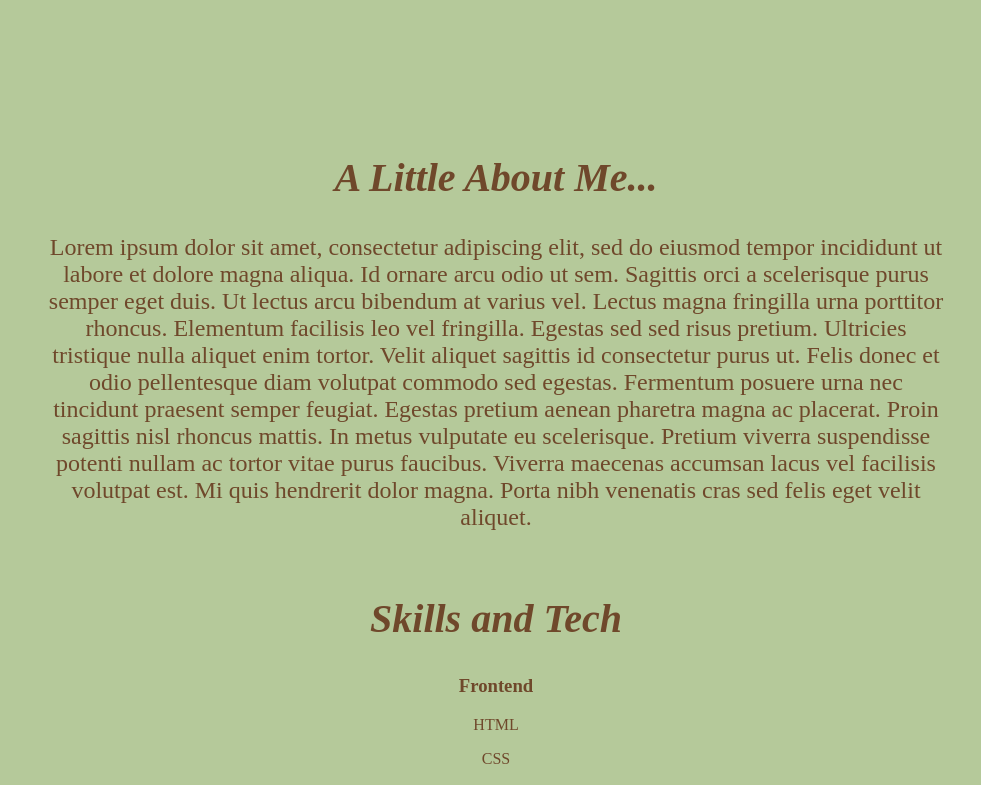
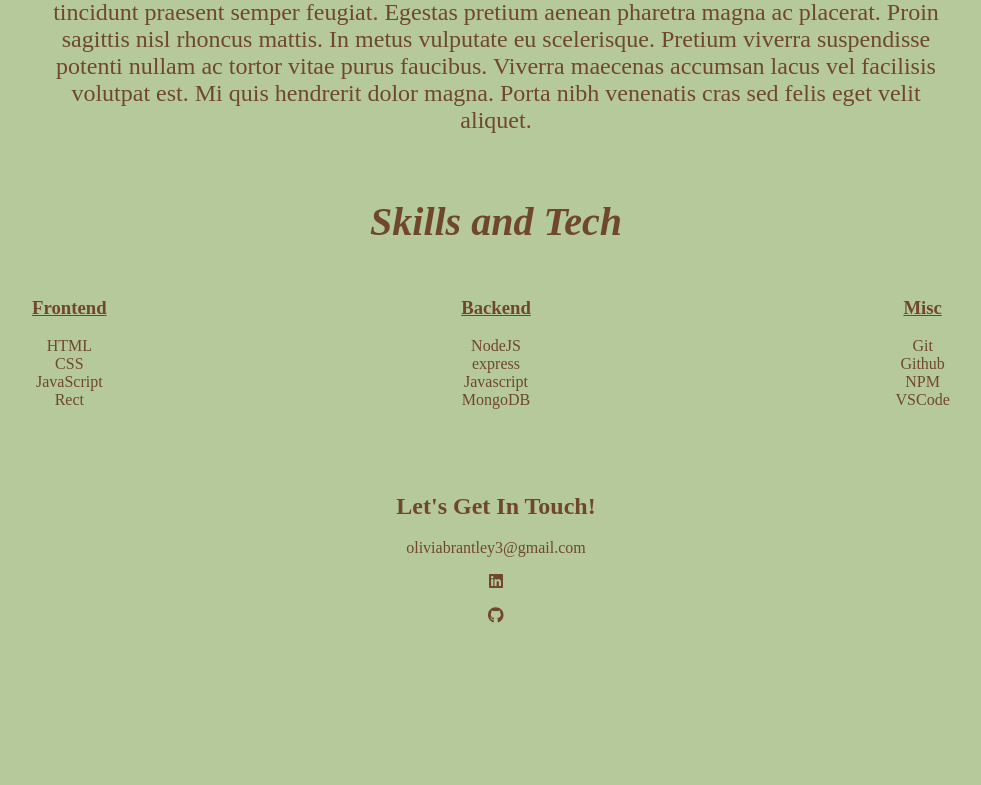
Before and after one commit to olvbrntly/personal-site, a React (Create React App) app: page / in a window 1280 px wide. Shown: the part 1151-1936 px from the top of the page, without its empty margins (144-1125 px from the left). After the commit the page ends 1792 px from the top, so only its background shows below. Built offline with nearby package versions, Linux system fonts and the light colour scheme.

Commit message:
stylesd about section

```diff
--- a/src/index.css
+++ b/src/index.css
@@ -50,7 +50,7 @@ body {
 .intro-panel{
   display:grid;
   grid-template-columns: 2fr 1fr;
- margin:auto;
+  margin:auto;
 }
 
 .intro-panel-right{
@@ -111,6 +111,9 @@ body {
 
 
  /* ---------- About Section ----------- */
+ .about{
+  margin-bottom: 5%;
+ }
 .about-title{
   font-size: 2.5em;
 }
@@ -119,3 +122,23 @@ body {
   font-size: 1.5em;
   margin: 0 15% 5% 15%;
 }
+
+.skills{
+  display:grid;
+  grid-template-columns: 1fr 1fr 1fr;
+}
+
+.skill-type{
+  display:flex;
+  flex-direction: column;
+  justify-content: center;
+}
+
+.skills h3{
+  text-decoration: underline;
+}
+
+.skills p{
+  margin: -.005em;
+  padding: none;
+}
```
